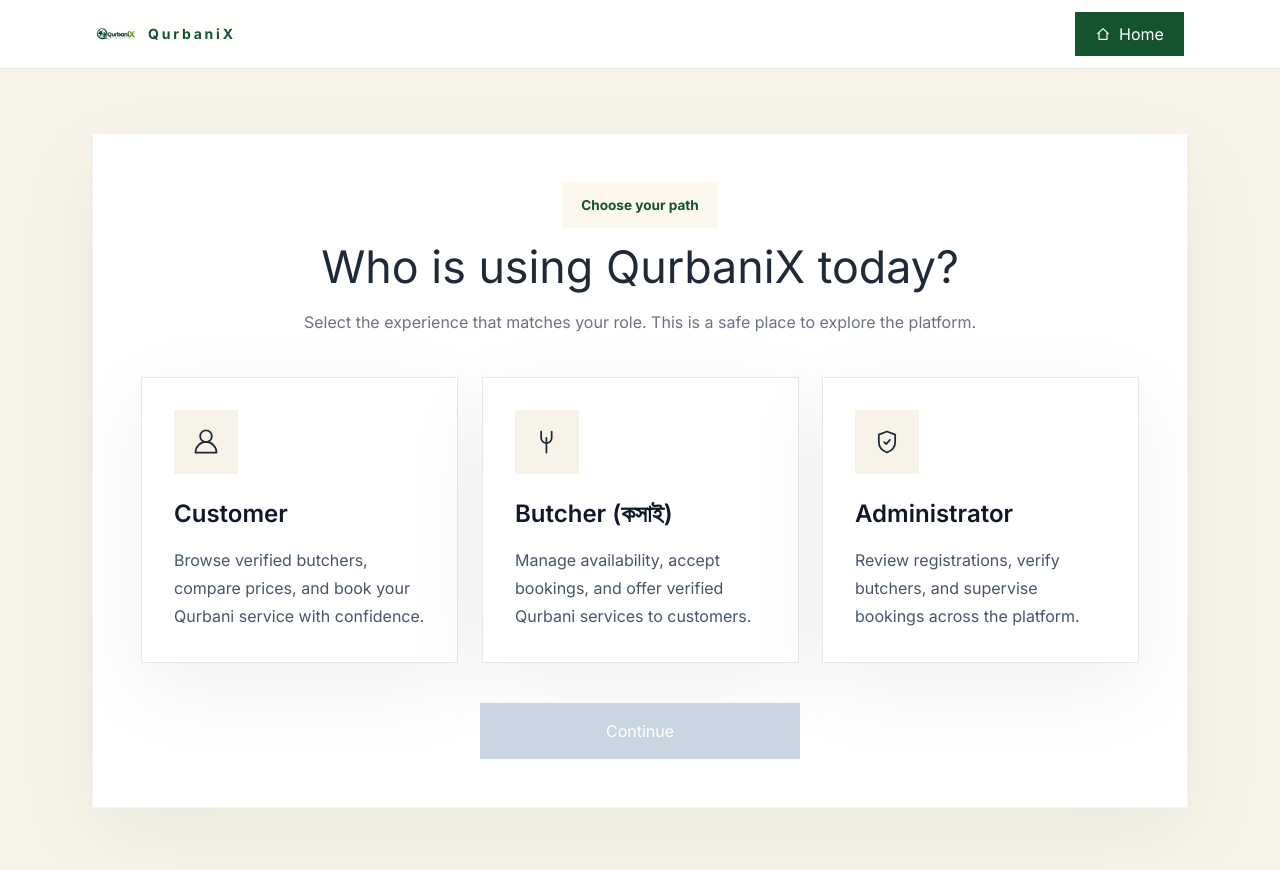
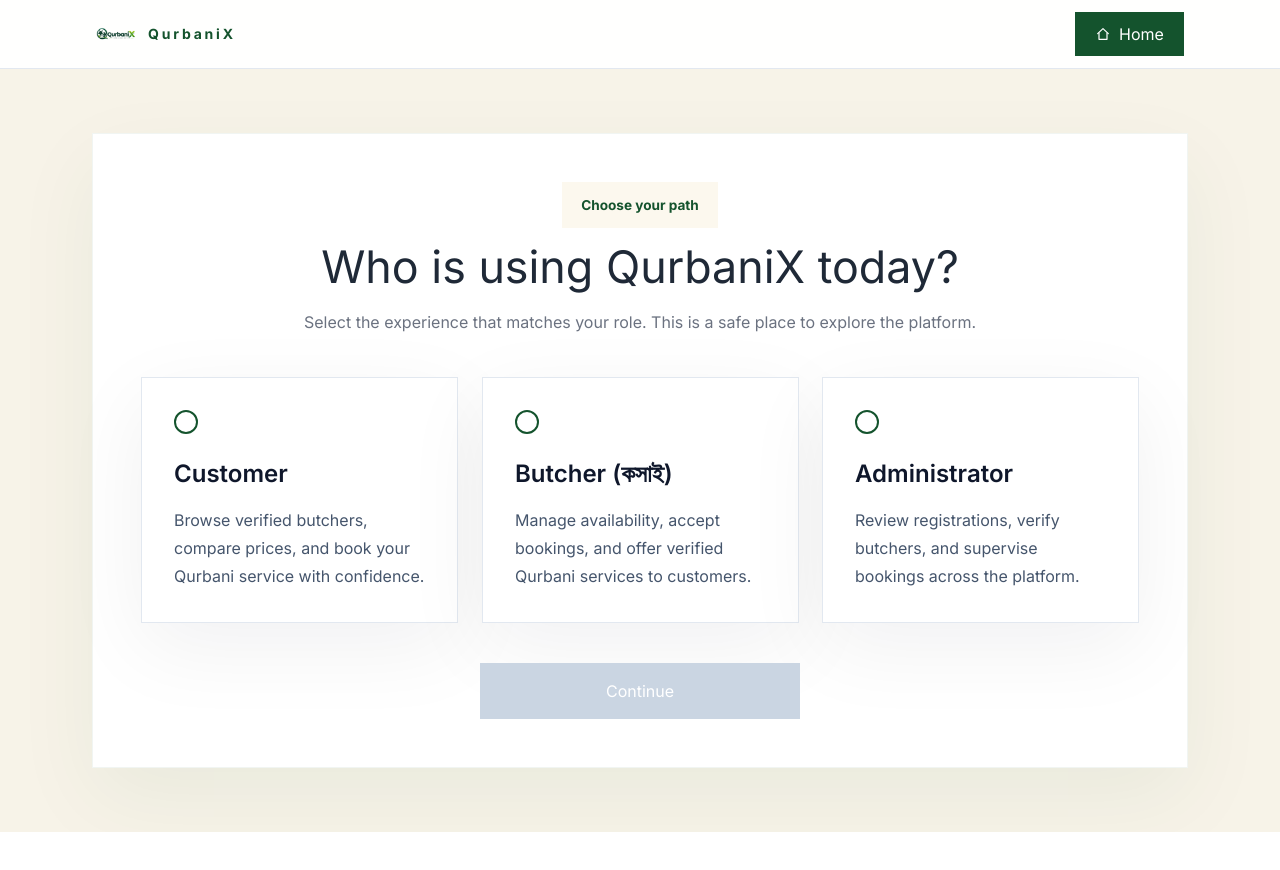
Before and after one commit to Talha-Morshed/QurbaniX, a React (Vite) app in the folder frontend/: page /start in a window 1280 px wide. After the commit the page ends 832 px from the top, so only its background shows below. Built offline with nearby package versions, Linux system fonts and the light colour scheme.

Commit message:
Fixing UI of registration page , fixing button sizes, make titles of pages more noticable

```diff
--- a/frontend/src/components/RoleCard.jsx
+++ b/frontend/src/components/RoleCard.jsx
@@ -1,15 +1,16 @@
-function RoleCard({ icon, title, description, isSelected, onSelect }) {
+function RoleCard({ title, description, isSelected, onSelect }) {
   return (
     <button
       type="button"
       onClick={onSelect}
+      aria-pressed={isSelected}
       className={`premium-action group flex h-full flex-col justify-between rounded-[2rem] border bg-white p-8 text-left shadow-[0_24px_80px_rgba(15,23,42,0.06)] hover:border-primary hover:shadow-primary ${
         isSelected ? 'border-primary ring-2 ring-warm-cream' : 'border-slate-200'
       }`}
     >
       <div>
-        <div className="mb-6 inline-flex h-16 w-16 items-center justify-center rounded-3xl bg-warm-cream text-4xl transition duration-300 group-hover:bg-warm-cream">
-          <span aria-hidden="true">{icon}</span>
+        <div className="keep-circular mb-6 flex h-6 w-6 items-center justify-center border-2 border-primary" aria-hidden="true">
+          {isSelected && <span className="keep-circular h-3 w-3 bg-primary" />}
         </div>
         <h3 className="text-2xl font-semibold text-slate-900">{title}</h3>
         <p className="mt-4 text-slate-600 leading-7">{description}</p>
--- a/frontend/src/components/form/LoginShell.jsx
+++ b/frontend/src/components/form/LoginShell.jsx
@@ -34,7 +34,7 @@
               </div>
 
               <p className="text-xs font-bold uppercase tracking-[0.24em] text-primary">{pageTitle}</p>
-              <h1 className={`mt-3 font-bold tracking-tight text-slate-900 ${compact ? 'text-2xl sm:text-3xl' : 'text-3xl sm:text-4xl'}`}>{leftTitle}</h1>
+              <h1 className={`mt-3 font-semibold leading-[0.9] tracking-[-0.04em] text-primary ${compact ? 'text-3xl sm:text-4xl' : 'text-4xl sm:text-5xl lg:text-6xl'}`}>{leftTitle}</h1>
               <p className={`${compact ? 'mt-2' : 'mt-4'} max-w-lg text-sm leading-6 text-slate-600 sm:text-base`}>{leftDescription}</p>
 
               {notice && (
--- a/frontend/src/components/form/PageShell.jsx
+++ b/frontend/src/components/form/PageShell.jsx
@@ -17,7 +17,7 @@
             {/* Green header banner with title */}
             <div className="mb-4 rounded-[1.75rem] bg-primary p-4 text-white shadow-primary-soft sm:p-6">
               <p className="text-xs font-bold uppercase tracking-[0.24em] text-white/80">{title}</p>
-              <h1 className="mt-3 text-3xl font-bold tracking-tight sm:text-4xl">{description}</h1>
+              <h1 className="mt-3 text-3xl font-semibold leading-[0.9] tracking-[-0.04em] text-white sm:text-4xl">{description}</h1>
             </div>
 
             {/* Notice banner (if provided) */}
--- a/frontend/src/pages/login/RoleLogin.jsx
+++ b/frontend/src/pages/login/RoleLogin.jsx
@@ -98,8 +98,8 @@
             {errors.phone && <p className="text-xs text-rose-600">{errors.phone}</p>}
           </label>
 
-          <button type="submit" disabled={isSubmitting} className="premium-action inline-flex w-full items-center justify-center rounded-3xl bg-primary px-6 py-4 text-sm font-semibold text-white shadow-lg shadow-primary hover:bg-primary-dark disabled:cursor-not-allowed disabled:bg-slate-300 disabled:text-slate-600">
-            {isSubmitting ? 'Sending...' : 'Send PIN'}
+          <button type="submit" disabled={isSubmitting} className="premium-action inline-flex min-w-40 items-center justify-center rounded-3xl bg-primary px-8 py-4 text-sm font-semibold text-white shadow-lg shadow-primary hover:bg-primary-dark disabled:cursor-not-allowed disabled:bg-slate-300 disabled:text-slate-600">
+            {isSubmitting ? 'Entering...' : 'Enter'}
           </button>
 
           <p className="text-center text-sm text-slate-600">
@@ -127,7 +127,7 @@
 
             <div className="flex items-center justify-between gap-4">
               <button type="submit" className="premium-action inline-flex items-center justify-center rounded-3xl bg-primary px-6 py-3 text-sm font-semibold text-white shadow-lg shadow-primary hover:bg-primary-dark">Enter</button>
-              <button type="button" onClick={() => issuePin(true)} className="premium-action text-[0.35rem] font-semibold text-primary">Resend PIN</button>
+              <button type="button" onClick={() => issuePin(true)} className="premium-action inline-flex min-w-28 items-center justify-center px-3 py-2 text-sm font-semibold text-primary">Resend PIN</button>
             </div>
           </div>
         </form>
--- a/frontend/src/pages/start/SelectRole.jsx
+++ b/frontend/src/pages/start/SelectRole.jsx
@@ -6,33 +6,16 @@
 
 const roles = [
   {
-    icon: (
-      <svg viewBox="0 0 24 24" width="28" height="28" fill="none" xmlns="http://www.w3.org/2000/svg">
-        <path d="M12 12a5 5 0 100-10 5 5 0 000 10zM3 21a9 9 0 1118 0H3z" stroke="currentColor" strokeWidth="1.5" strokeLinecap="round" strokeLinejoin="round" />
-      </svg>
-    ),
     title: 'Customer',
     description: 'Browse verified butchers, compare prices, and book your Qurbani service with confidence.',
     action: '/register/customer',
   },
   {
-    icon: (
-      <svg viewBox="0 0 24 24" width="28" height="28" fill="none" xmlns="http://www.w3.org/2000/svg">
-        <path d="M7 3v5.5A4.5 4.5 0 0016 8.5V3" stroke="currentColor" strokeWidth="1.5" strokeLinecap="round" />
-        <path d="M11.5 8.5V21" stroke="currentColor" strokeWidth="1.5" strokeLinecap="round" />
-      </svg>
-    ),
     title: 'Butcher (কসাই)',
     description: 'Manage availability, accept bookings, and offer verified Qurbani services to customers.',
     action: '/register/butcher',
   },
   {
-    icon: (
-      <svg viewBox="0 0 24 24" width="28" height="28" fill="none" xmlns="http://www.w3.org/2000/svg">
-        <path d="M12 3l7 2.7V12c0 4.5-3 7.5-7 9-4-1.5-7-4.5-7-9V5.7L12 3z" stroke="currentColor" strokeWidth="1.5" strokeLinejoin="round" />
-        <path d="M9.5 12l1.8 1.8 3.2-3.6" stroke="currentColor" strokeWidth="1.5" strokeLinecap="round" strokeLinejoin="round" />
-      </svg>
-    ),
     title: 'Administrator',
     description: 'Review registrations, verify butchers, and supervise bookings across the platform.',
     action: '/register/admin',
```
Also changed, not shown: frontend/src/pages/register/RegistrationLanding.jsx (+25 -6 lines), frontend/src/pages/register/RoleRegistrationForm.jsx (+5 -4 lines), 1 other file (tests, documents, lock files or other folders).
